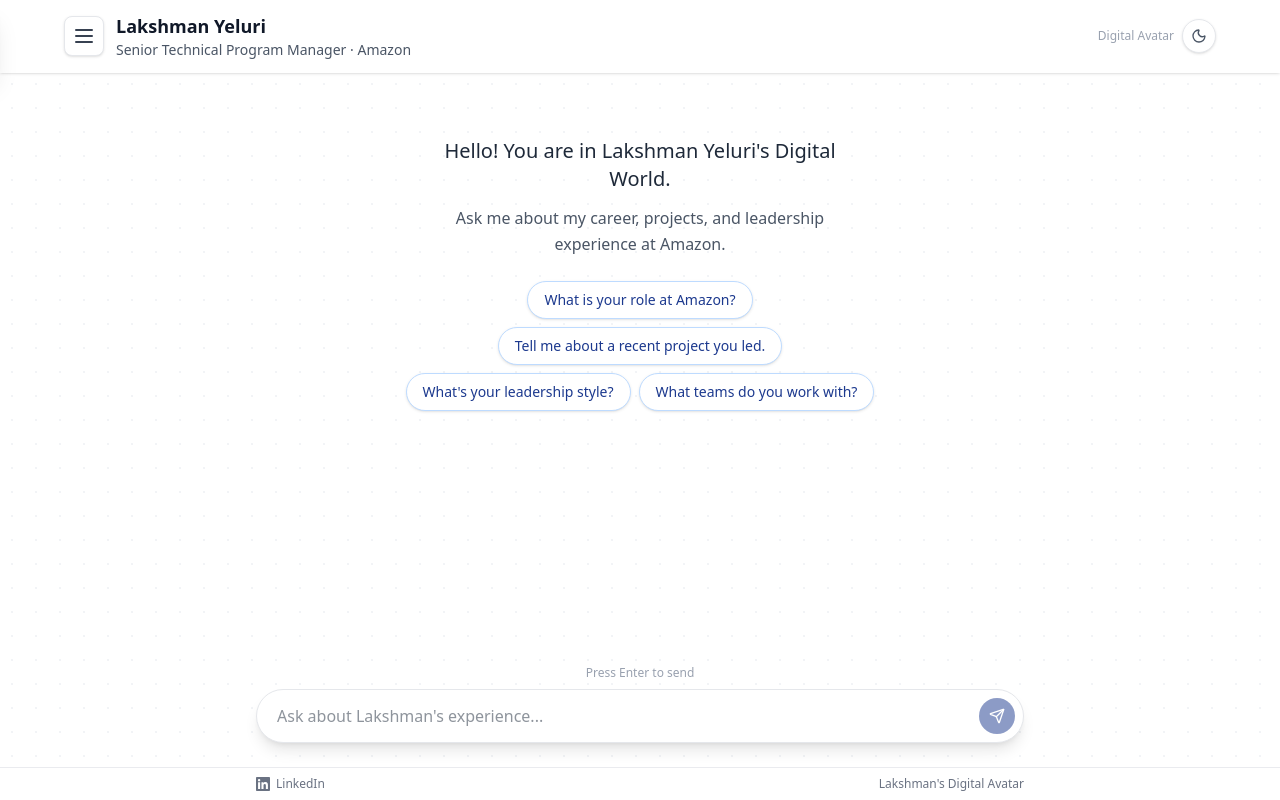
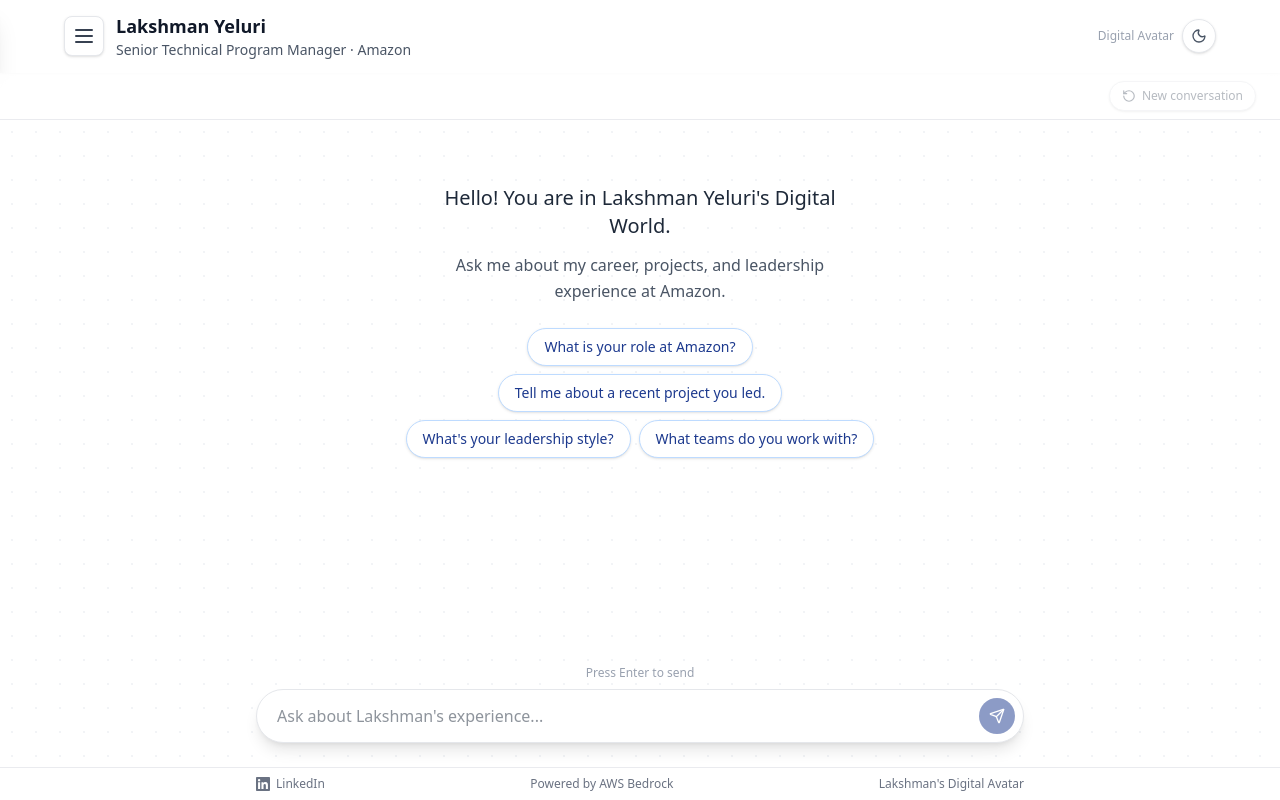
Before and after one commit to xllakshman/twin, a Next.js app in the folder frontend/: page / in a window 1280 px wide. Built offline with nearby package versions, Linux system fonts and the light colour scheme.

Commit message:
Add Bedrock footer credit and keep New conversation button visible.
Show the reset control in a sticky chat toolbar and add Powered by AWS Bedrock to the site footer.

Co-authored-by: Cursor <cursoragent@cursor.com>

```diff
--- a/frontend/components/site-footer.tsx
+++ b/frontend/components/site-footer.tsx
@@ -4,7 +4,7 @@ import { profile } from '@/lib/profile';
 export default function SiteFooter() {
   return (
     <footer className="shrink-0 border-t border-gray-200/80 bg-white/70 px-4 py-2 backdrop-blur-sm dark:border-gray-700 dark:bg-gray-900/70">
-      <div className="mx-auto flex max-w-3xl items-center justify-between gap-3 text-xs text-gray-500 dark:text-gray-400">
+      <div className="mx-auto flex max-w-3xl flex-col items-center gap-1 text-xs text-gray-500 sm:flex-row sm:justify-between dark:text-gray-400">
         <a
           href={profile.linkedinUrl}
           target="_blank"
@@ -14,6 +14,7 @@ export default function SiteFooter() {
           <LinkedInIcon className="h-3.5 w-3.5" />
           LinkedIn
         </a>
+        <span>Powered by AWS Bedrock</span>
         <span>Lakshman&apos;s Digital Avatar</span>
       </div>
     </footer>
--- a/frontend/components/twin.tsx
+++ b/frontend/components/twin.tsx
@@ -160,19 +160,17 @@ export default function Twin() {
 
     return (
         <div className="flex h-full w-full flex-col">
-            {messages.length > 0 && (
-                <div className="flex shrink-0 justify-end px-3 pt-2 md:px-6">
+            <div className="sticky top-0 z-10 flex shrink-0 items-center justify-end border-b border-gray-200/80 bg-white/80 px-3 py-2 backdrop-blur-sm dark:border-gray-700 dark:bg-gray-900/80 md:px-6">
                 <button
                     type="button"
                     onClick={startNewConversation}
-                        disabled={isLoading}
-                        className="inline-flex items-center gap-1.5 rounded-full border border-gray-200 bg-white px-3 py-1.5 text-xs font-medium text-gray-600 shadow-sm transition-colors hover:border-blue-200 hover:bg-blue-50 hover:text-blue-900 disabled:opacity-50 dark:border-gray-600 dark:bg-gray-800 dark:text-gray-300 dark:hover:border-blue-700 dark:hover:bg-gray-700 dark:hover:text-blue-300"
+                    disabled={isLoading || messages.length === 0}
+                    className="inline-flex items-center gap-1.5 rounded-full border border-gray-200 bg-white px-3 py-1.5 text-xs font-medium text-gray-600 shadow-sm transition-colors hover:border-blue-200 hover:bg-blue-50 hover:text-blue-900 disabled:cursor-not-allowed disabled:opacity-40 dark:border-gray-600 dark:bg-gray-800 dark:text-gray-300 dark:hover:border-blue-700 dark:hover:bg-gray-700 dark:hover:text-blue-300"
                 >
                     <RotateCcw className="h-3.5 w-3.5" />
                     New conversation
                 </button>
             </div>
-            )}
 
             <div className="min-h-0 flex-1 overflow-y-auto px-3 py-4 md:px-6 md:py-6">
                 <div className="mx-auto max-w-3xl space-y-4">
```
Lines whose indentation alone changed are shown as unchanged.
